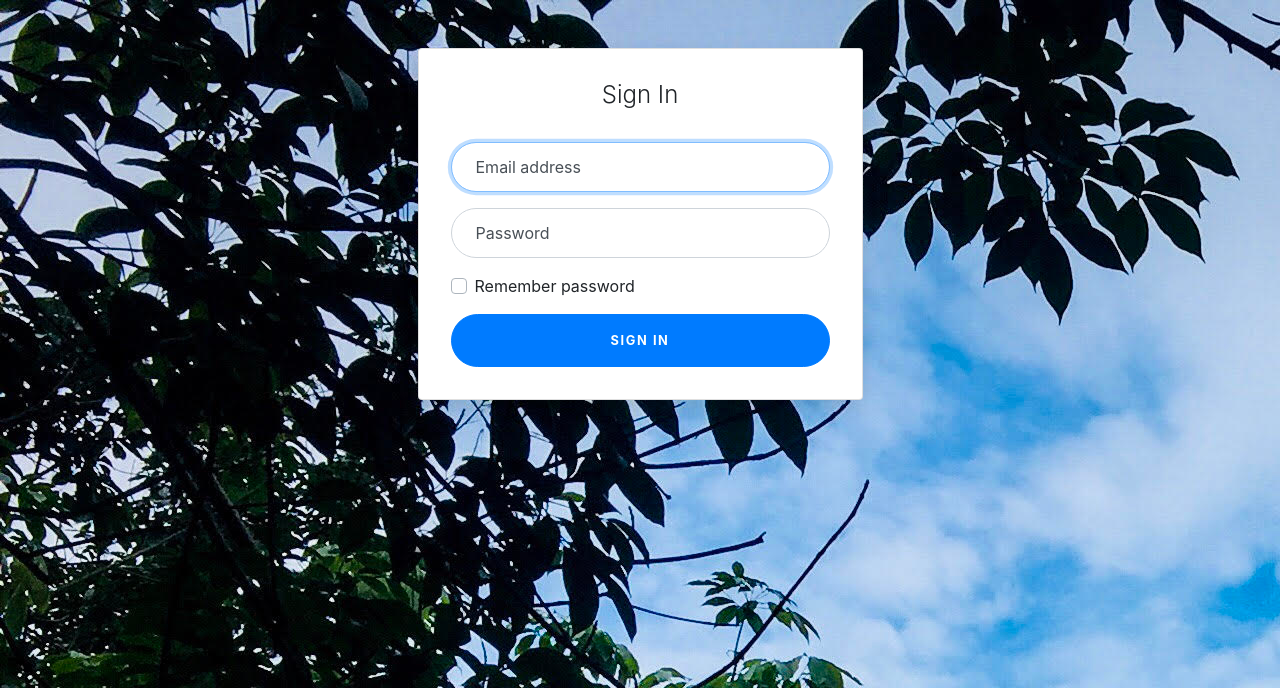
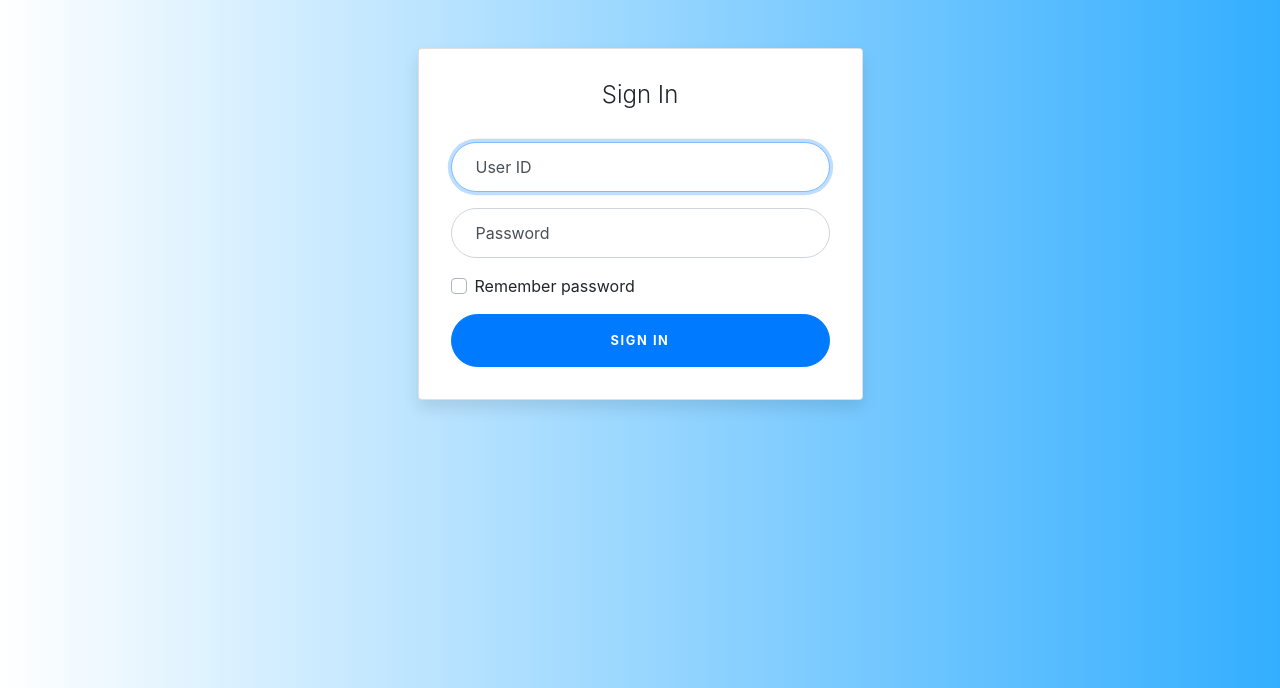
Before and after one commit to rashiraffi/leave-management, a PHP site: page / in a window 1280 px wide. Shown: the top 688 px of the page. Run offline with PHP 8.4, Linux system fonts and the light colour scheme.

Commit message:
updates on login page

```diff
--- a/CSS/login.css
+++ b/CSS/login.css
@@ -3,13 +3,8 @@
     --input-padding-y: .75rem;
   }
 
-  /*body {
-    background: #007bff;
-    background: linear-gradient(to right, #0062E6, #33AEFF);
-  }*/
   body {
-    background-image: url("/images/bd.png");
-    background-repeat: no-repeat;
+    background: linear-gradient(to right, #ffffff, #33AEFF);
   }
 
   .card-signin {
@@ -102,13 +97,3 @@
     font-size: 12px;
     color: #777;
   }
-
-  .btn-google {
-    color: white;
-    background-color: #ea4335;
-  }
-
-  .btn-facebook {
-    color: white;
-    background-color: #3b5998;
-  }
--- a/index.php
+++ b/index.php
@@ -17,7 +17,7 @@
     <script src="https://cdnjs.cloudflare.com/ajax/libs/popper.js/1.14.7/umd/popper.min.js" integrity="sha384-UO2eT0CpHqdSJQ6hJty5KVphtPhzWj9WO1clHTMGa3JDZwrnQq4sF86dIHNDz0W1" crossorigin="anonymous"></script>
     <script src="https://stackpath.bootstrapcdn.com/bootstrap/4.3.1/js/bootstrap.min.js" integrity="sha384-JjSmVgyd0p3pXB1rRibZUAYoIIy6OrQ6VrjIEaFf/nJGzIxFDsf4x0xIM+B07jRM" crossorigin="anonymous"></script>
 </head>
-<body >
+<body>
  <div class="container">
    <div class="row">
       <div class="col-sm-9 col-md-7 col-lg-5 mx-auto">
@@ -26,8 +26,8 @@
             <h5 class="card-title text-center">Sign In</h5>
             <form class="form-signin">
               <div class="form-label-group">
-                <input type="email" id="inputEmail" class="form-control" placeholder="Email address" required autofocus>
-                <label for="inputEmail">Email address</label>
+                <input type="text" id="Userid" class="form-control" placeholder="User ID" required autofocus>
+                <label for="userid">User ID</label>
               </div>
 
               <div class="form-label-group">
```
